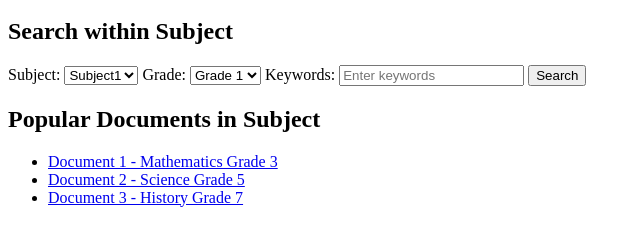
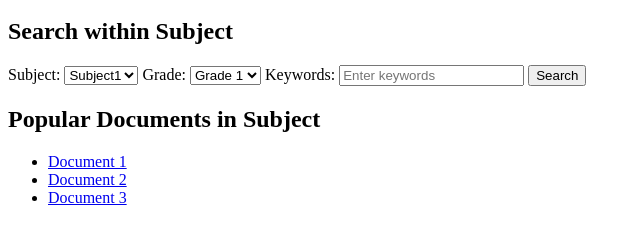
Before and after one commit to Cross-Continental-Development/CMPG323_Project, a website: page subjectview.html in a window 1280 px wide. Shown: the part 136-382 px from the top of the page, without its empty margins (0-640 px from the left). Drawn offline with Linux system fonts and the light colour scheme.

Commit message:
Merge remote-tracking branch 'origin/main'

```diff
--- a/subjectview.html
+++ b/subjectview.html
@@ -48,10 +48,10 @@
     <section>
         <h2>Popular Documents in Subject</h2>
         <ul>
-            <li><a href="document1.html">Document 1 - Mathematics Grade 3</a></li>
-            <li><a href="document2.html">Document 2 - Science Grade 5</a></li>
-            <li><a href="document3">Document 3 - History Grade 7</a></li>
-            <!-- Add more popular document links as needed -->
+            <li><a href="doc1.html">Document 1</a></li>
+            <li><a href="doc2.html">Document 2</a></li>
+            <li><a href="doc3.html">Document 3</a></li>
+
         </ul>
     </section>
 </main>
```
